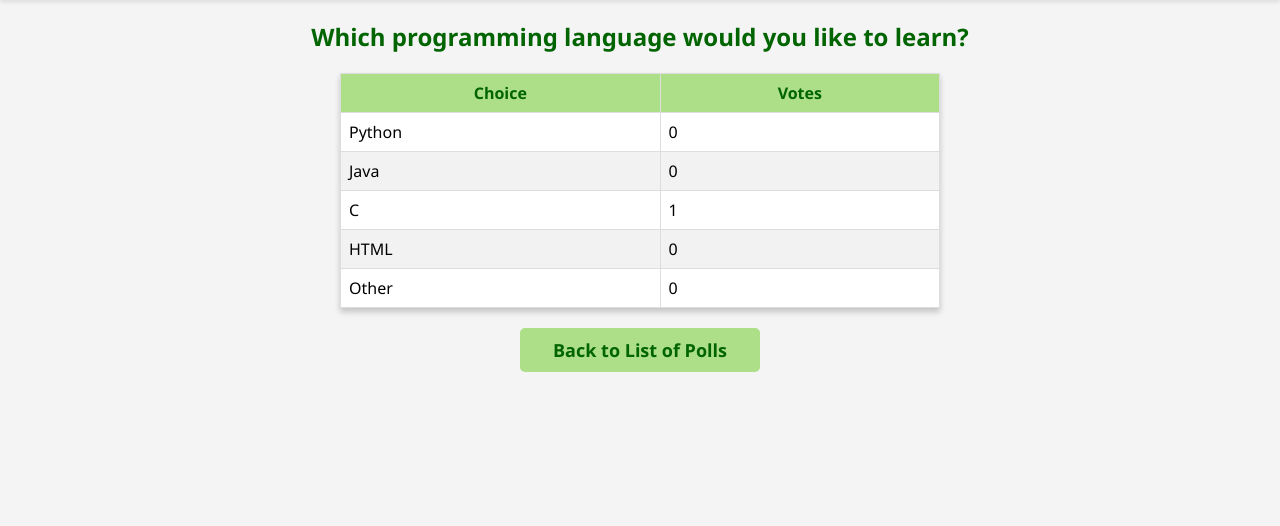
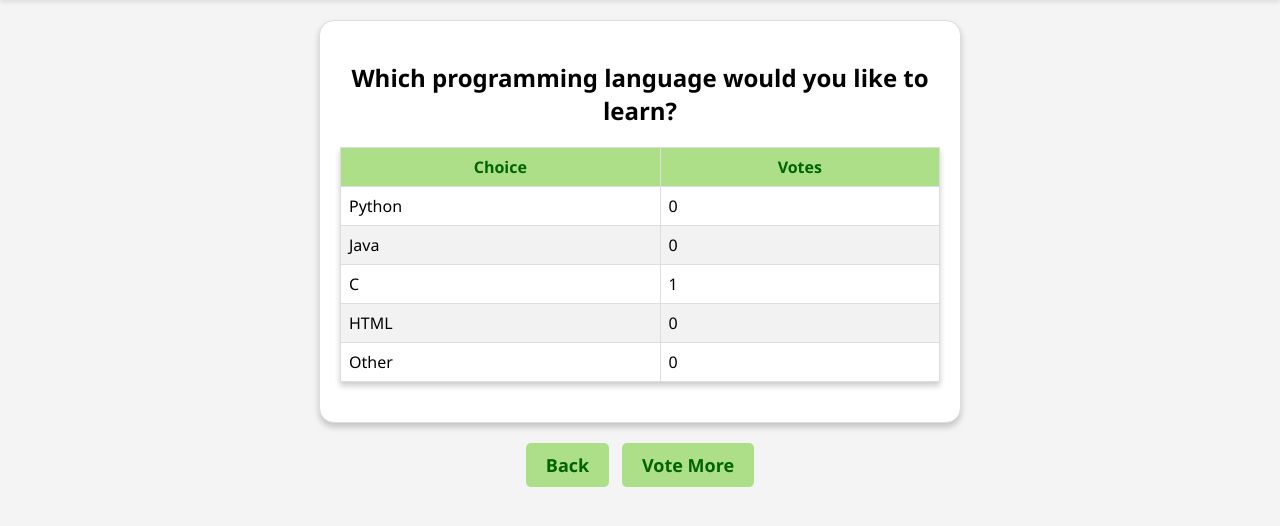
Before and after one commit to mjrchy/ku-polls, a Django app: page /polls/3/results/ in a window 1280 px wide. Shown: the part 75-601 px from the top of the page. Run offline with Django 4.2, Linux system fonts and the light colour scheme; data comes from the database, SQL or seed files in the repository.

Commit message:
Edit bug

```diff
--- a/polls/templates/polls/results.html
+++ b/polls/templates/polls/results.html
@@ -18,6 +18,8 @@
                 font-size: 40px;
                 text-shadow: 2px 2px 4px rgba(0, 0, 0, 0.2);
                 margin-right: 20px;
+                text-decoration: none;
+                font-weight: bold;
             }
 
             .navbar {
@@ -49,9 +51,26 @@
             }
 
             h2 {
-                color: darkgreen;
+                color: black;
                 font-size: 24px;
                 margin-top: 20px;
+            }
+
+            .container {
+                display: flex;
+                flex-direction: column;
+                align-items: center;
+                padding: 20px;
+            }
+
+            .question-container {
+                background-color: white;
+                border: 1px solid #ddd;
+                border-radius: 15px;
+                padding: 20px;
+                max-width: 600px;
+                width: 100%;
+                box-shadow: 0 4px 6px rgba(0, 0, 0, 0.2);
             }
 
             table {
@@ -92,7 +111,6 @@
                 font-weight: bold;
                 font-size: 18px;
                 text-decoration: none;
-                margin: 20px auto;
                 max-width: 200px;
                 text-align: center;
             }
@@ -106,6 +124,35 @@
                 font-weight: bold;
                 font-size: 18px;
                 padding-right: 20px;
+                text-decoration: none;
+            }
+
+            .result-link {
+                text-align: center;
+                display: flex;
+                justify-content: center;
+                gap: 1%;
+            }
+
+            .button {
+                background-color: #ACDF87;
+                color: darkgreen;
+                padding: 10px 20px;
+                border: none;
+                border-radius: 5px;
+                cursor: pointer;
+                font-weight: bold;
+                font-size: 18px;
+                text-decoration: none;
+            }
+
+            .button:hover {
+                background-color: #67a365;
+            }
+
+            .msg {
+                color: darkgreen;
+                margin-top: 2%;
             }
 
         </style>
@@ -114,19 +161,21 @@
         <nav class="navbar">
             <div class="nav-left">
                 {% if user.is_authenticated %}
-                <p class="user-greeting">{{user.username.title}}</p>
+
+                <a href="{% url 'polls:index'%}" class="user-greeting">{{user.username.title}}</a>
                 {%else%}
                 <a href="{% url 'login' %}" class="nav-link">Log in</a>
                 {%endif%}
                 <a href="{% url 'logout' %}" class="nav-link">Log out</a>
             </div>
             <div class="nav-right">
-                <h1 class="header">KU Polls</h1>
+                <a href="{% url 'polls:index'%}" class="header">KU Polls</a>
             </div>
         </nav>
+        <main class="container">
+            <div class="question-container">
                 <table border="1">
                     <h2>{{ question.question_text }}</h2>
-
                     {% if messages %}
                     {% for message in messages %}
                     <p class="msg">{{message}}</p>
@@ -147,6 +196,11 @@
                         {% endfor %}
                     </tbody>
                 </table>
-                <a href="{% url 'polls:index' %}" class="button">Back to List of Polls</a>
+            </div>
+        </main>
+        <div class="result-link">
+            <a href="{% url 'polls:detail' question.id %}" class="button">Back</a>
+            <a href="{% url 'polls:index' %}" class="button">Vote More</a>
+        </div>
     </body>
 </html>
--- a/polls/views.py
+++ b/polls/views.py
@@ -36,9 +36,8 @@ class DetailView(generic.DetailView):
         """GET requests for the detail view of a question."""
         selected_question = get_object_or_404(Question, pk=pk)
         try:
-            choice_id = Vote.objects.get(user=request.user,
-                                         choice__question=selected_question).choice.id
-        except Vote.DoesNotExist:
+            choice_id = Vote.objects.get(user=request.user, choice__question=selected_question).choice.id
+        except (Vote.DoesNotExist, TypeError):
             choice_id = None
         if not selected_question.can_vote():
             messages.error(request, 'Voting is not allowed.')
--- a/templates/registration/login.html
+++ b/templates/registration/login.html
@@ -14,12 +14,13 @@
             text-align: center;
         }
 
-        /* Header Styles */
         .header {
             color: black;
             font-size: 40px;
             text-shadow: 2px 2px 4px rgba(0, 0, 0, 0.2);
             margin-right: 20px;
+            font-weight: bold;
+            text-decoration: none;
             font-weight: bold;
         }
 
@@ -84,6 +85,7 @@
         }
 
         .input-field {
+            flex-grow: 1;
             flex: 2;
             width: 100%;
             padding: 10px;
@@ -122,7 +124,7 @@
             <a href="{% url 'signup' %}" class="nav-link">Sign up</a>
         </div>
         <div class="nav-right">
-            <h1 class="header">KU Polls</h1>
+            <a href="{% url 'polls:index'%}" class="header">KU Polls</a>
         </div>
     </nav>
     <h2>Log in</h2>
--- a/templates/registration/signup.html
+++ b/templates/registration/signup.html
@@ -28,6 +28,7 @@
             font-size: 40px;
             text-shadow: 2px 2px 4px rgba(0, 0, 0, 0.2);
             margin-right: 20px;
+            text-decoration: none;
             font-weight: bold;
         }
 
@@ -101,6 +102,7 @@
             padding: 10px;
             border: 1px solid #ccc;
             border-radius: 10px;
+            background-color: #E8F0FE;
         }
 
         .flex {
@@ -121,7 +123,7 @@
             <a href="{% url 'login'%}" class="nav-link">Log in</a>
         </div>
         <div class="nav-right">
-            <h1 class="header">KU Polls</h1>
+            <a href="{% url 'polls:index'%}" class="header">KU Polls</a>
         </div>
     </nav>
     <h2>Sign up</h2>
```
Also changed, not shown: polls/templates/polls/detail.html (+5 -2 lines), polls/templates/polls/index.html (+5 -2 lines).
